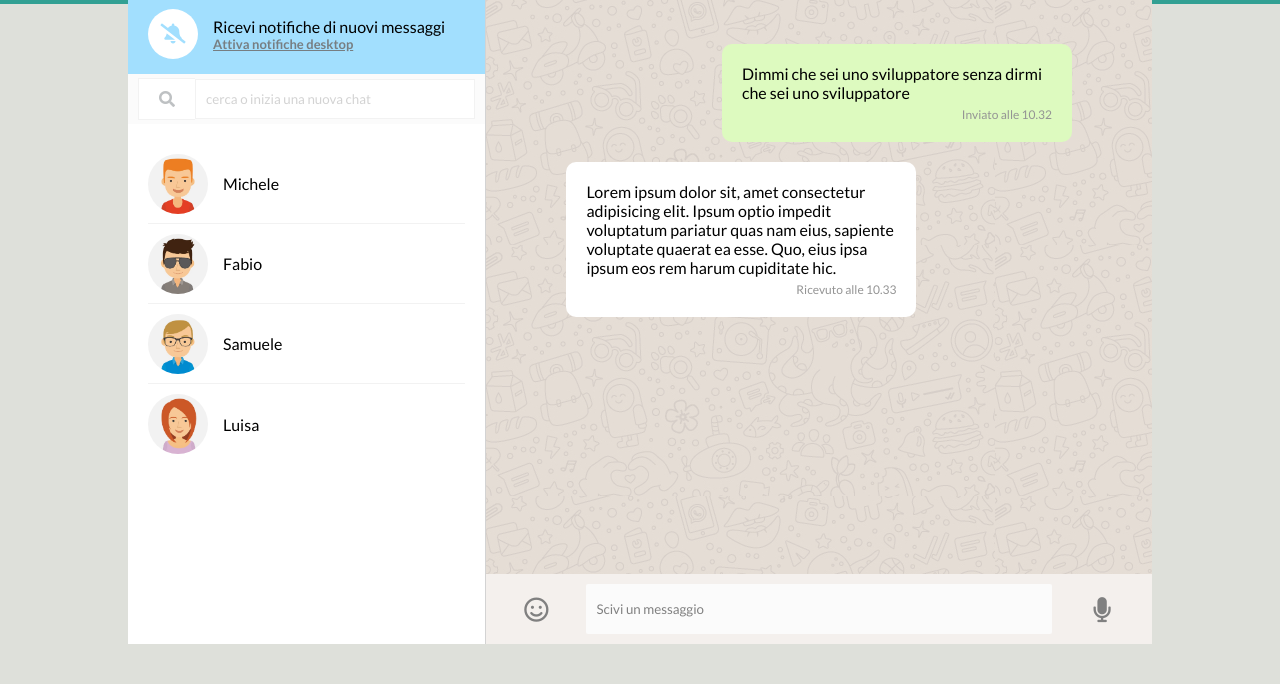
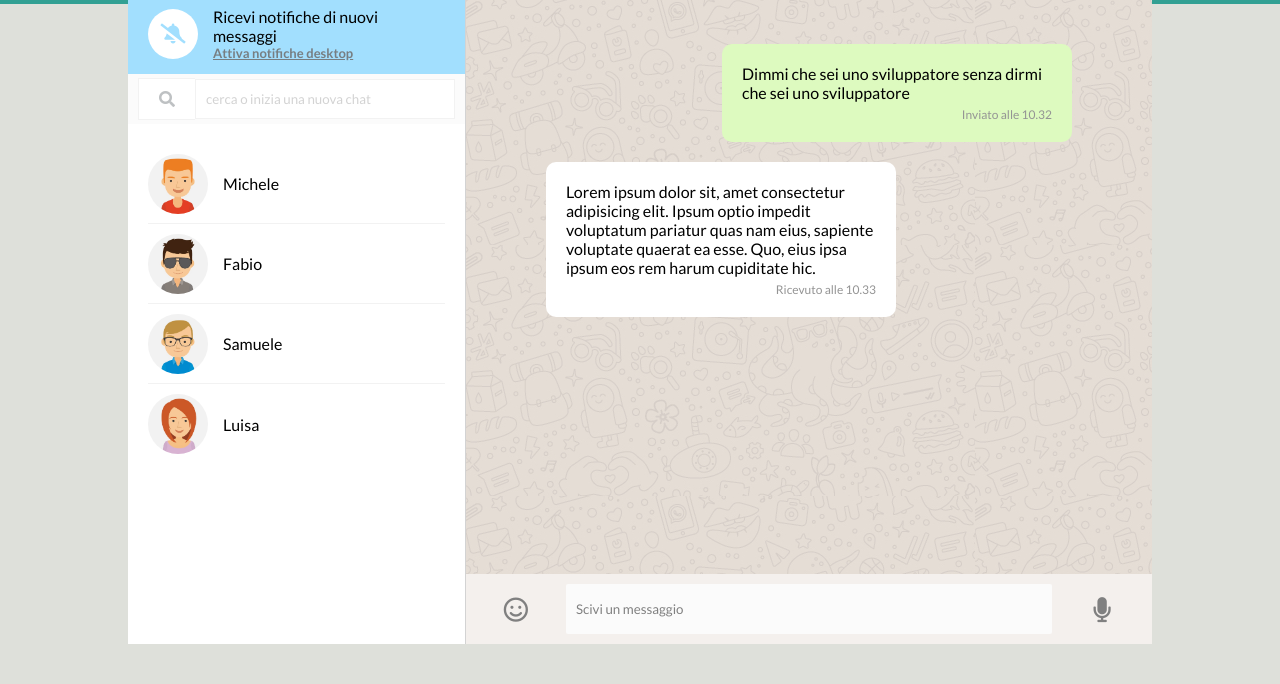
Before and after one commit to GioOli7/vue-boolzapp, a plain HTML site: page index.html in a window 1280 px wide. Shown: the part 116-800 px from the top of the page. Drawn offline with nearby package versions, Linux system fonts and the light colour scheme.

Commit message:
Milestone 1 - minor fixes

```diff
--- a/css/style.css
+++ b/css/style.css
@@ -29,6 +29,7 @@ a {
 .container {
     width: 80%;
     min-width: 900px;
+    max-width: 1200px;
     height: 90%;
     background-color: #fff;
 }
@@ -80,7 +81,7 @@ a {
 /*****************************ASIDE*******************************/
 /**** left aside****/
 .chat_list {
-    flex-basis: 35%;
+    flex-basis: 33%;
     border-right: 1px solid lightgray;
 }
 
@@ -183,7 +184,7 @@ a {
     padding: 50px 80px;
 }
 
-/*  */
+/* Bubble that contain text messagge */
 .message {
     padding: 20px;
     min-width: 200px;
@@ -193,16 +194,19 @@ a {
     margin-bottom: 20px;
 }
 
+/* style for sent message */
 .message.sent {
     align-self: end;
     background-color: #ddfabf;
 }
 
+/* style for received message */
 .message.received {
     align-self: start;
     background-color: #fff;
 }
 
+/* message info/sending time */
 .message--info {
     margin-top: 5px;
     color: rgb(148, 148, 148);
@@ -210,6 +214,7 @@ a {
     align-self: end;
 }
 
+/* area with input for chatting, emoticon and mic */
 .chat_content--footer {
     background-color: #f4f0ed;
     padding-left: 0;
```
